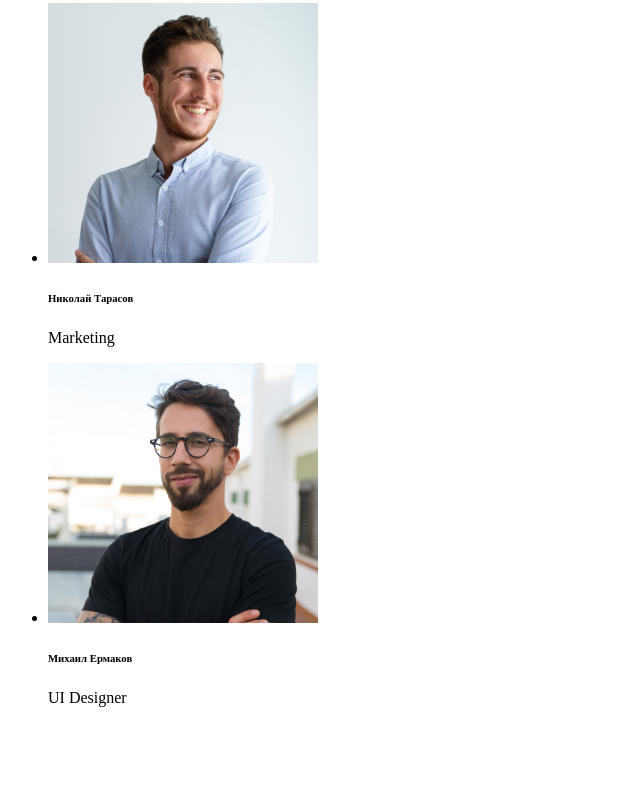
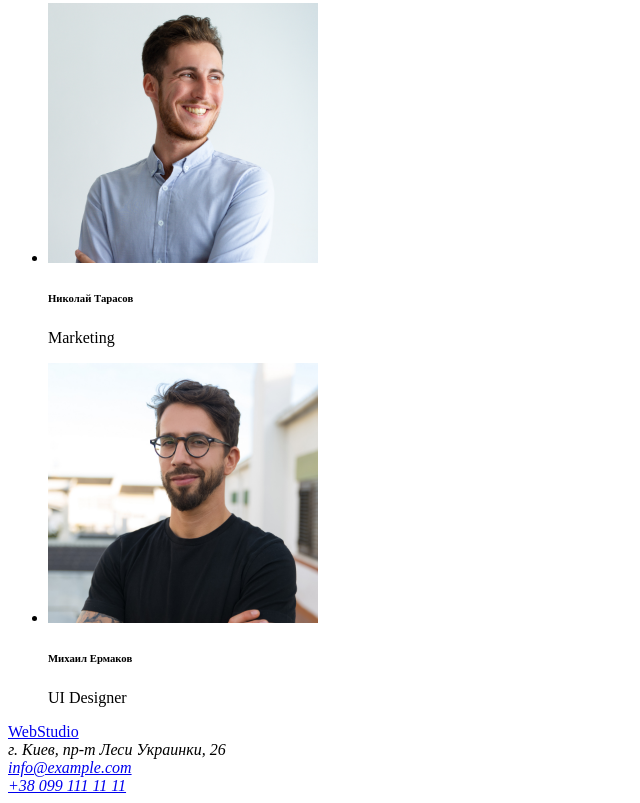
Before and after one commit to Anastasia-Solovei/goit-markup-hw-01, a plain HTML site: page index.html in a window 1280 px wide. Shown: the part 2325-3128 px from the top of the page, without its empty margins (0-640 px from the left). Before the commit the page ends 3048 px from the top, so only its background shows below. Drawn offline with Linux system fonts and the light colour scheme.

Commit message:
Добавляет подвал сайта
содержит адрес и контактную информацию

```diff
--- a/index.html
+++ b/index.html
@@ -145,5 +145,16 @@
         </ul>
       </section>
     </main>
+
+    <!-- Адрес и контактная информация -->
+    <footer>
+      <a href="/index.html"> WebStudio </a>
+
+      <address>
+        г. Киев, пр-т Леси Украинки, 26 <br />
+        <a href="mailto:info@example.com">info@example.com</a> <br />
+        <a href="tel:+380991111111">+38 099 111 11 11</a> <br />
+      </address>
+    </footer>
   </body>
 </html>
```
